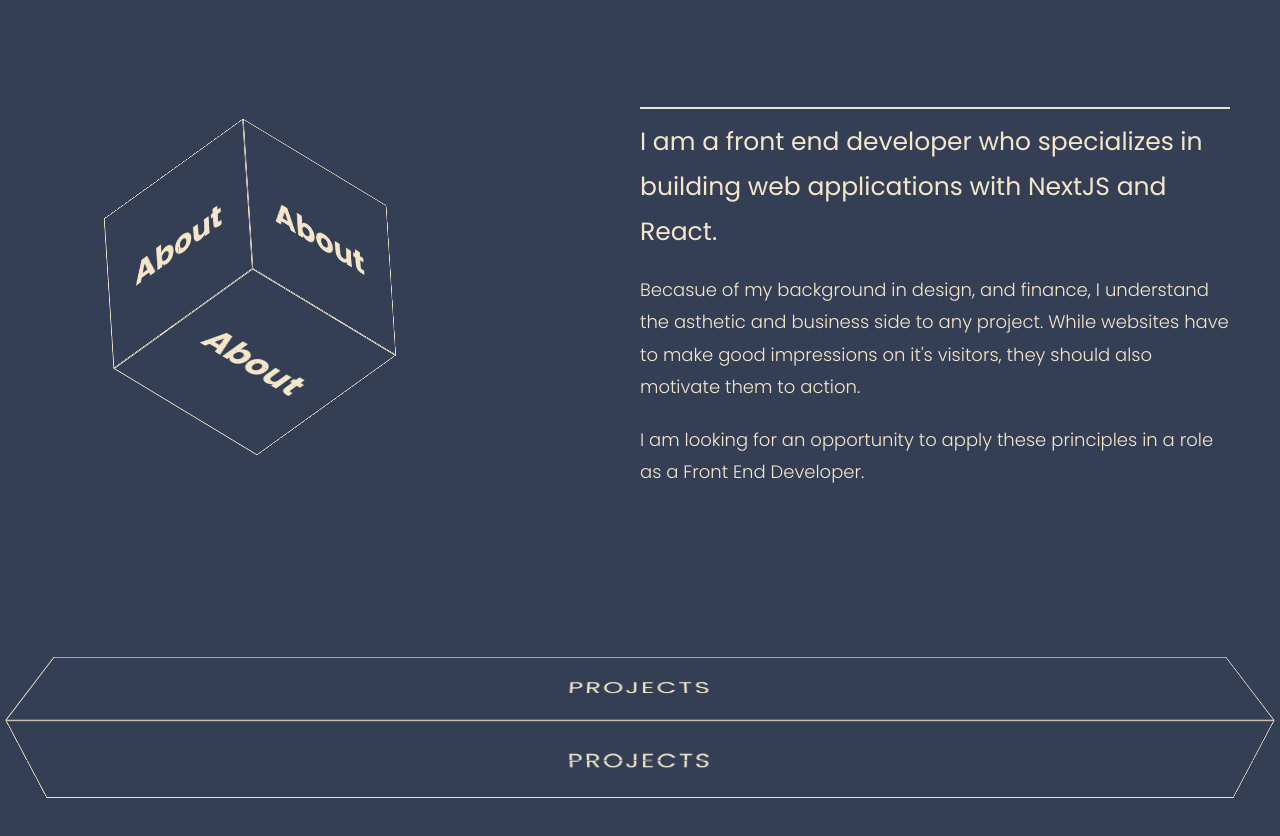
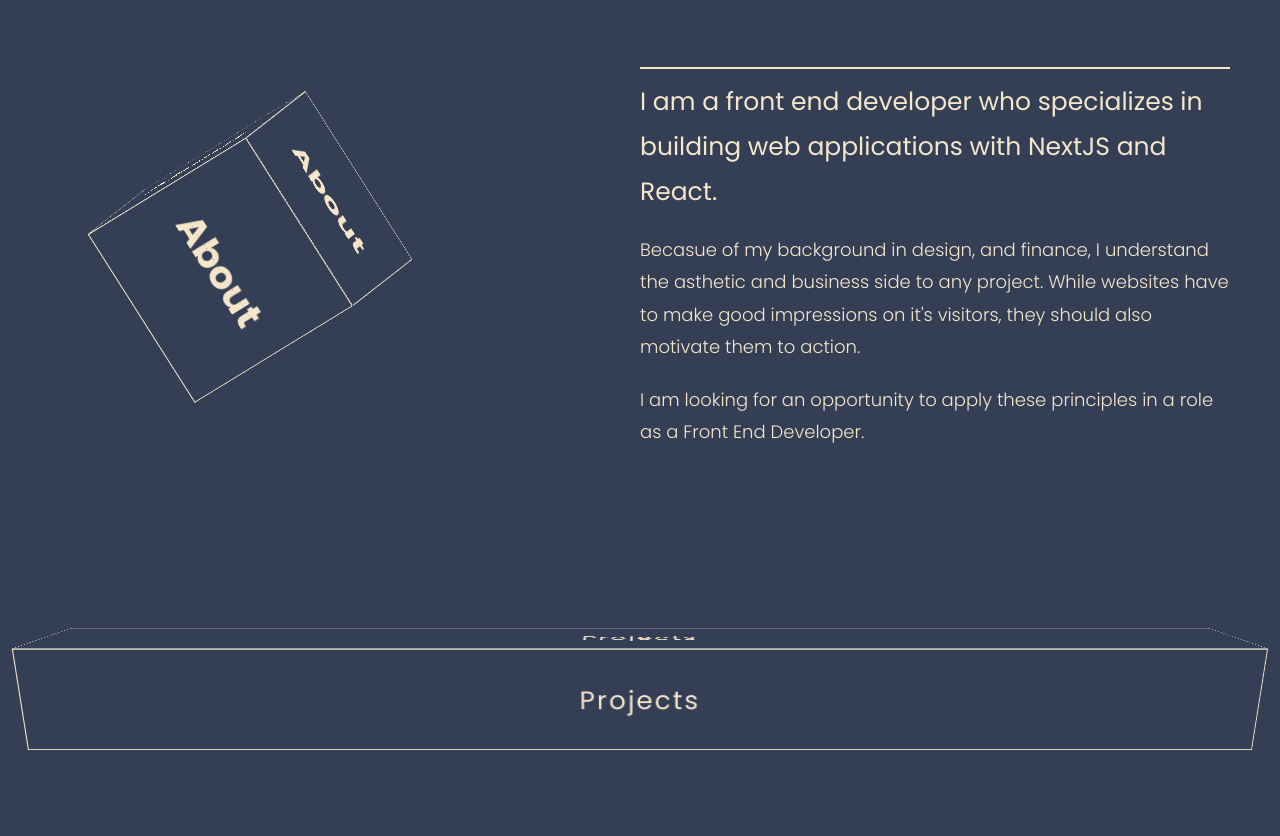
Before and after one commit to ChristianWare/Portland, a Next.js app: page / in a window 1280 px wide. Shown: the part 840-1676 px from the top of the page. Built offline with nearby package versions, Linux system fonts and the light colour scheme.

Commit message:
ProjectsCube Updates

```diff
--- a/styles/Hero.module.css
+++ b/styles/Hero.module.css
@@ -1,7 +1,7 @@
 .hero {
 display: flex;
 justify-content: space-between;
-height: 90vh;
+height: 85vh;
 margin-top: 150px;
 
 }
--- a/styles/Projects.module.css
+++ b/styles/Projects.module.css
@@ -0,0 +1,3 @@
+.p {
+    height: 100vh;
+}
--- a/styles/ProjectsCube.module.css
+++ b/styles/ProjectsCube.module.css
@@ -11,11 +11,34 @@
     height: 100px;
     transform-style: preserve-3d;
     transition: 2s;
-    transform: perspective(1000px) rotateX(50deg);
+    transform: perspective(1000px) rotateX(40deg);
+    animation: rotateCube 4s infinite linear;
+}
+
+@keyframes rotateCube {
+    0% {
+        transform: perspective(1000px) rotateX(0deg);
+    }
+
+    25% {
+        transform: perspective(1000px) rotateX(90deg);
+    }
+
+    50% {
+        transform: perspective(1000px) rotateX(180deg);
+    }
+
+    75% {
+        transform: perspective(1000px) rotateX(270deg);
+    }
+
+    100% {
+        transform: perspective(1000px) rotateX(360deg);
+    }
 }
 
 .container a:hover {
-    transform: perspective(1000px) rotateX(360deg) ;
+    transform: perspective(1000px) rotateX(360deg);
 }
 
 .container a span {
@@ -29,12 +52,12 @@
     align-items: center;
     color: var(--light);
     background: var(--dark);
-    text-transform: uppercase;
     font-weight: 500;
     font-size: 2.5rem;
     letter-spacing: 2px;
     transition: 0.5s;
     border: 1px solid var(--light);
+    user-select: none;
 }
 
 .container a span:hover:nth-child(1) {
```
Also changed, not shown: src/components/Projects.js (+6 -8 lines).
